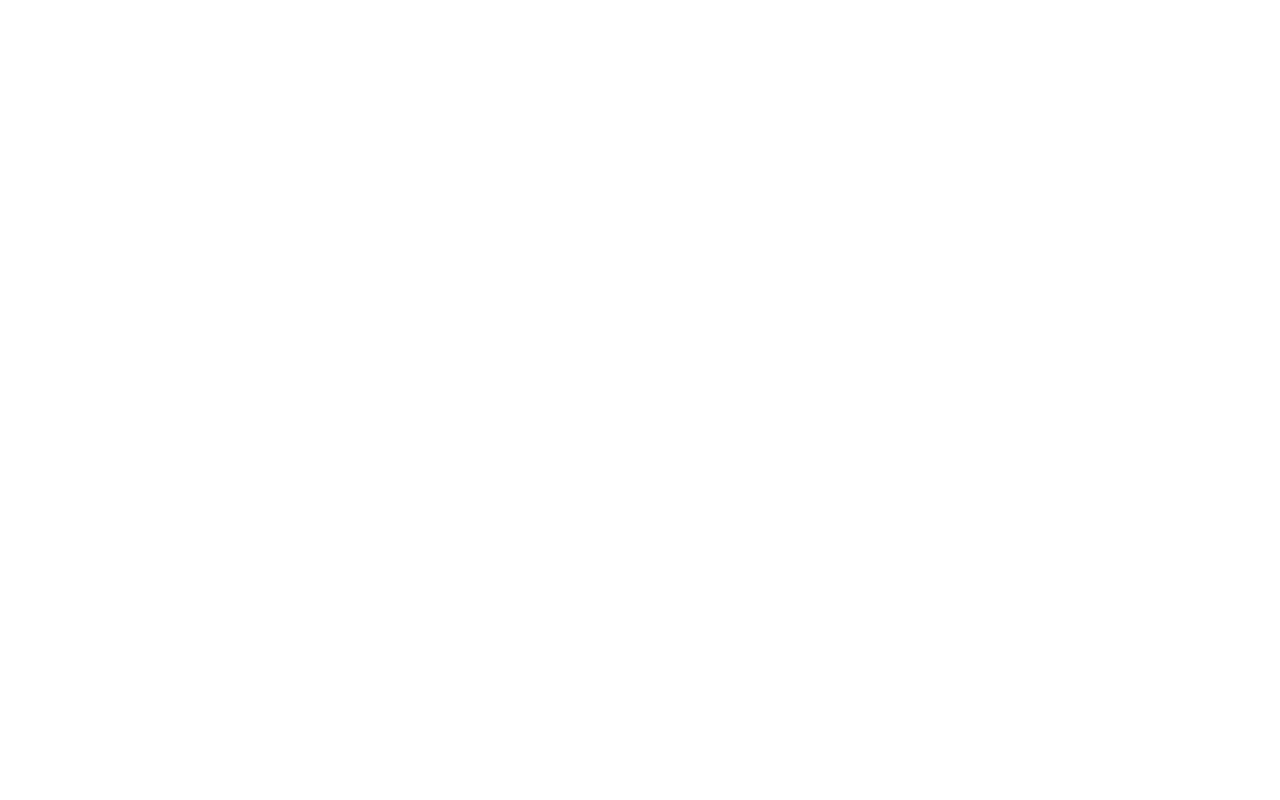
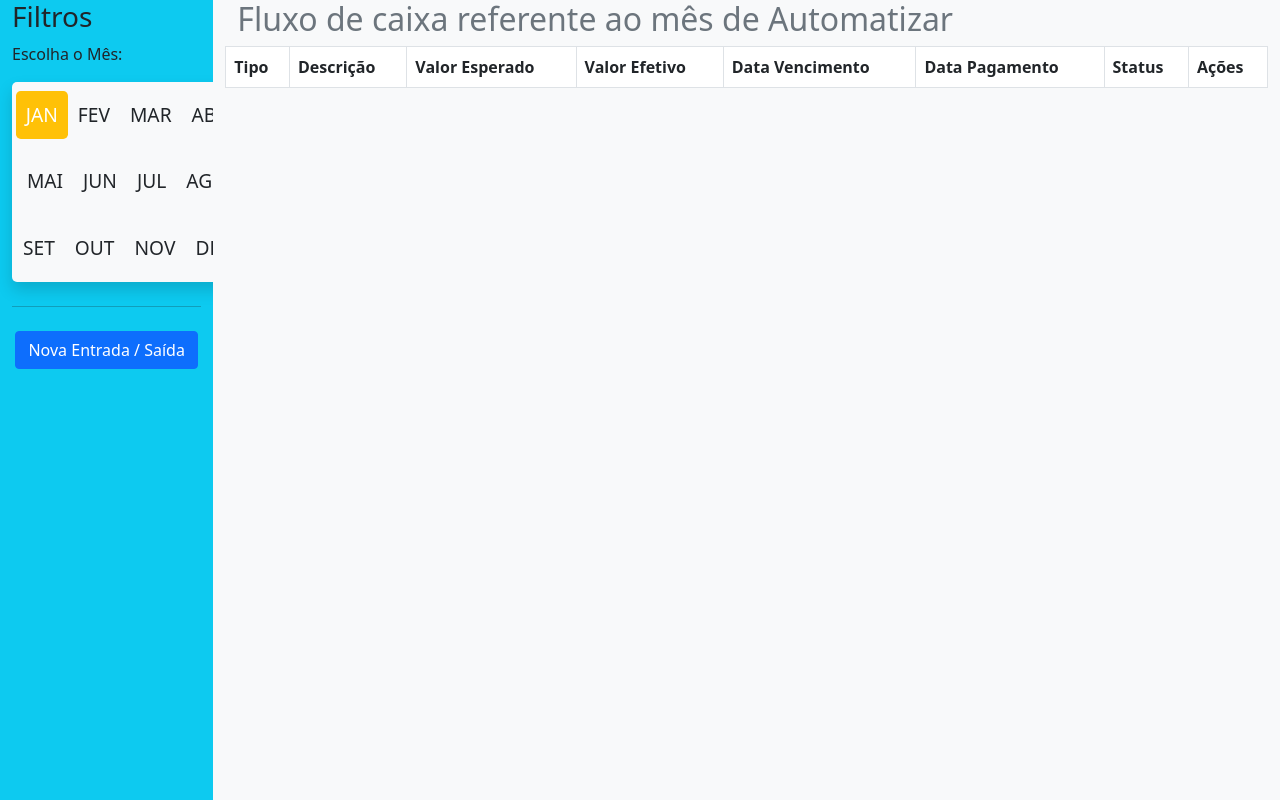
Before and after one commit to ricbatera/financas-front, a plain HTML site: page index.html in a window 1280 px wide. Drawn offline with nearby package versions, Linux system fonts and the light colour scheme; no server answers.

Commit message:
novo front implementado com bootstrap

```diff
--- /dev/null
+++ b/css/style-bootstrap.css
@@ -0,0 +1,29 @@
+html, body{
+    height: 100vh;
+}
+li{
+   list-style: none;
+}
+
+/* calendário */
+.box-meses{
+    display: flex;
+    height: 200px;
+    width: 230px;
+    flex-wrap: wrap;
+    font-size: 1.2em;
+    justify-content: center;
+    align-items: center;
+    border-radius: 5px;
+}
+
+.box-meses span{
+    padding: 10px;
+    cursor: pointer;
+}
+
+.selecionado{
+    background-color: rgba(0, 0, 0, .4);
+    color: #fff;
+    border-radius: 10px;
+}
--- a/index.html
+++ b/index.html
@@ -1,12 +1,70 @@
 <!DOCTYPE html>
 <html lang="pt-BR">
+
 <head>
     <meta charset="UTF-8">
     <meta http-equiv="X-UA-Compatible" content="IE=edge">
     <meta name="viewport" content="width=device-width, initial-scale=1.0">
     <title>Fluxo de Caixa - Java Gás</title>
+    <link href="https://cdn.jsdelivr.net/npm/bootstrap@5.1.3/dist/css/bootstrap.min.css" rel="stylesheet"
+        integrity="sha384-1BmE4kWBq78iYhFldvKuhfTAU6auU8tT94WrHftjDbrCEXSU1oBoqyl2QvZ6jIW3" crossorigin="anonymous">
+    <link rel="stylesheet" href="./css/style-bootstrap.css">
 </head>
+
 <body>
+    <div class="container-fluid h-100">
+        <div class="row d-flex h-100">
+            <div class="col-2 bg-info">
+                <h3 class="">Filtros</h3>
+                <p class="">Escolha o Mês:</p>
+                <div class="box-meses bg-light shadow ">
+                    <span name="meses" value="0">JAN</span>
+                    <span name="meses" value="1">FEV</span>
+                    <span name="meses" value="2">MAR</span>
+                    <span name="meses" value="3">ABR</span>
+                    <span name="meses" value="4">MAI</span>
+                    <span name="meses" value="5">JUN</span>
+                    <span name="meses" value="6">JUL</span>
+                    <span name="meses" value="7">AGO</span>
+                    <span name="meses" value="8">SET</span>
+                    <span name="meses" value="9">OUT</span>
+                    <span name="meses" value="10">NOV</span>
+                    <span name="meses" value="11">DEZ</span>
+                </div>
+                <li>
+                    <hr class="dropdown-divider mt-4">
+                </li>
+                <div class="d-flex justify-content-center mt-4">
+                    <button type="button" class="btn btn-primary">Nova Entrada / Saída</button>
+                </div>
+            </div>
+            <div class="col-10 bg-light px-4">
+                <h2 class="text-secondary">Fluxo de caixa referente ao mês de <span>Automatizar</span></h2>
+                <div class="row">
+                    <table class="table table-bordered bg-white table-striped">
+                        <thead>
+                            <tr>
+                                <th scope="col">Tipo</th>
+                                <th scope="col">Descrição</th>
+                                <th scope="col">Valor Esperado</th>
+                                <th scope="col">Valor Efetivo</th>
+                                <th scope="col">Data Vencimento</th>
+                                <th scope="col">Data Pagamento</th>
+                                <th scope="col">Status</th>
+                                <th scope="col">Ações</th>
+                            </tr>
+                        </thead>
+                        <tbody id="tabela"></tbody>
+                    </table>
+                </div>
+            </div>
+        </div>
+    </div>
 
+    <script src="https://cdn.jsdelivr.net/npm/bootstrap@5.1.3/dist/js/bootstrap.bundle.min.js"
+        integrity="sha384-ka7Sk0Gln4gmtz2MlQnikT1wXgYsOg+OMhuP+IlRH9sENBO0LRn5q+8nbTov4+1p"
+        crossorigin="anonymous"></script>
+    <script src="./js/main.js"></script>
 </body>
+
 </html>
--- a/js/main.js
+++ b/js/main.js
@@ -54,7 +54,7 @@ function listarParcelasMensal(){
 
 function inserirDadosNaTela(dados){
     limparTabela();
-
+/*
     const tr = document.createElement('tr');
     const th = document.createElement('td');
     const th2 = document.createElement('td');
@@ -91,7 +91,8 @@ function inserirDadosNaTela(dados){
     tr.appendChild(th5)
     tr.appendChild(th6)
     tr.appendChild(th7)
-    tabela.appendChild(tr)
+    */
+    //tabela.appendChild(tr)
 
 
     dados.forEach(e=>{
@@ -215,14 +216,14 @@ const meses = document.getElementsByName('meses');
 function selecionarMes(mesAtual = 12) {
     for (let mes of meses) {
         if(mes.attributes.value.nodeValue == mesAtual){
-            mes.classList = 'selecionado'
+            mes.classList = 'bg-warning text-white rounded-3'
         }
         mes.addEventListener('click', ev => {
             // ev.preventDefault()
             for (let i of meses) {
-                i.classList.remove('selecionado');
+                i.classList.remove('bg-warning', 'text-white');
             }
-            mes.classList = 'selecionado';
+            mes.classList = 'bg-warning text-white rounded-3';
             dataAtual(mes.attributes.value.nodeValue)
             listarParcelasMensal();
         });
```
